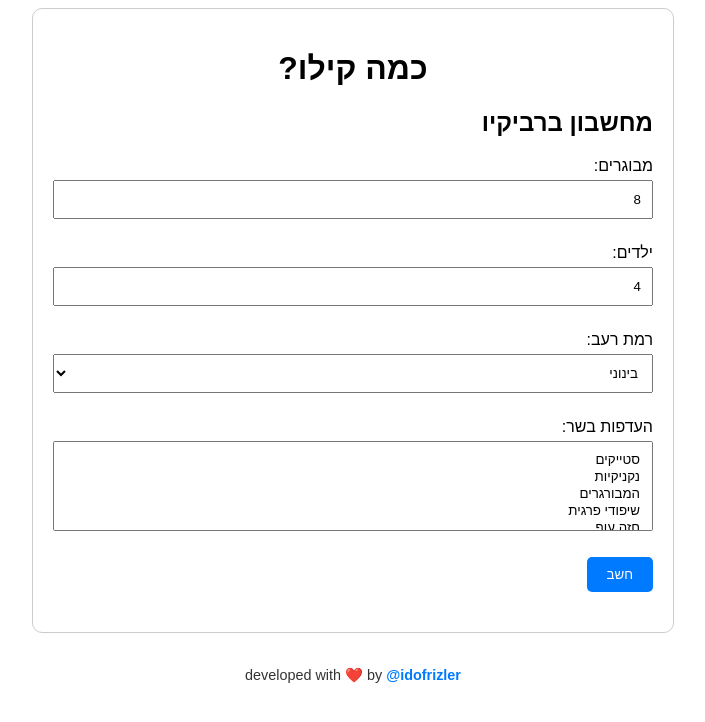
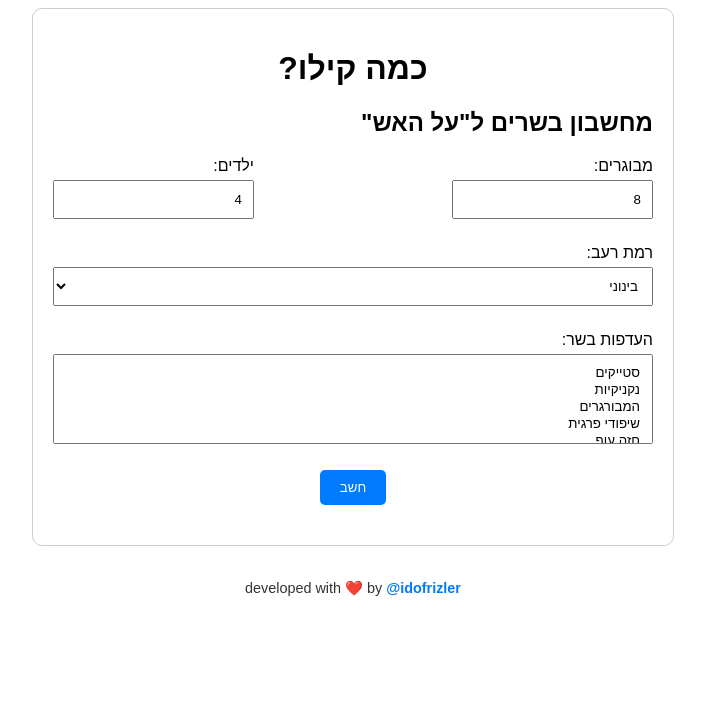
Before and after one commit to idofrizler/kamakilo, a Flask app: page / in a window 1280 px wide. Shown: the top 722 px of the page, without its empty margins (287-992 px from the left). Run offline with Flask 3, Linux system fonts and the light colour scheme.

Commit message:
some styling fixes

```diff
--- a/static/style.css
+++ b/static/style.css
@@ -24,6 +24,19 @@ form {
     margin-bottom: 15px;
 }
 
+.form-group-group {
+    display: flex;
+    justify-content: space-between;
+}
+
+#form-group-adult {
+    margin-left: 5px;
+}
+
+#form-group-children {
+    margin-right: 5px;
+}
+
 label {
     display: block;
     margin-bottom: 5px;
@@ -44,6 +57,9 @@ button {
     border: none;
     border-radius: 5px;
     cursor: pointer;
+    margin: 0 auto;
+    display: block;
+    text-align: center;
 }
 
 button:hover {
--- a/templates/index.html
+++ b/templates/index.html
@@ -9,15 +9,17 @@
 <body>
     <div class="container">
         <h1>כמה קילו?</h1>
-        <h2>מחשבון ברביקיו</h2>
+        <h2>מחשבון בשרים ל"על האש"</h2>
         <form id="bbqForm">
-            <div class="form-group">
-                <label for="adults">מבוגרים:</label>
-                <input type="number" id="adults" name="adults" min="0" value="8" required>
-            </div>
-            <div class="form-group">
-                <label for="kids">ילדים:</label>
-                <input type="number" id="kids" name="kids" min="0" value="4" required>
+            <div class="form-group-group">
+                <div class="form-group" id="form-group-adult">
+                    <label for="adults">מבוגרים:</label>
+                    <input type="number" id="adults" name="adults" min="0" value="8" required>
+                </div>
+                <div class="form-group" id="form-group-children">
+                    <label for="kids">ילדים:</label>
+                    <input type="number" id="kids" name="kids" min="0" value="4" required>
+                </div>
             </div>
             <div class="form-group">
                 <label for="hungerLevel">רמת רעב:</label>
```
